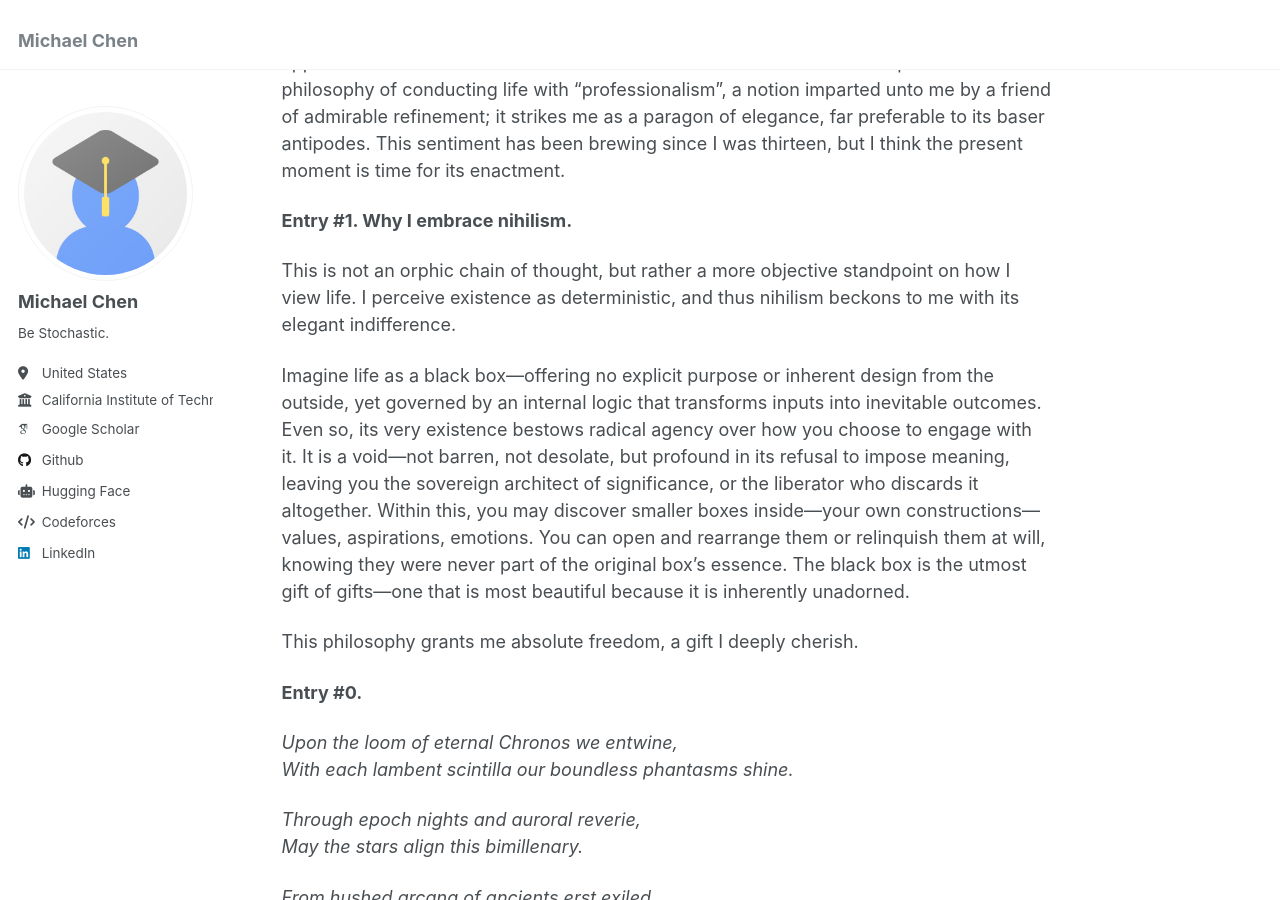
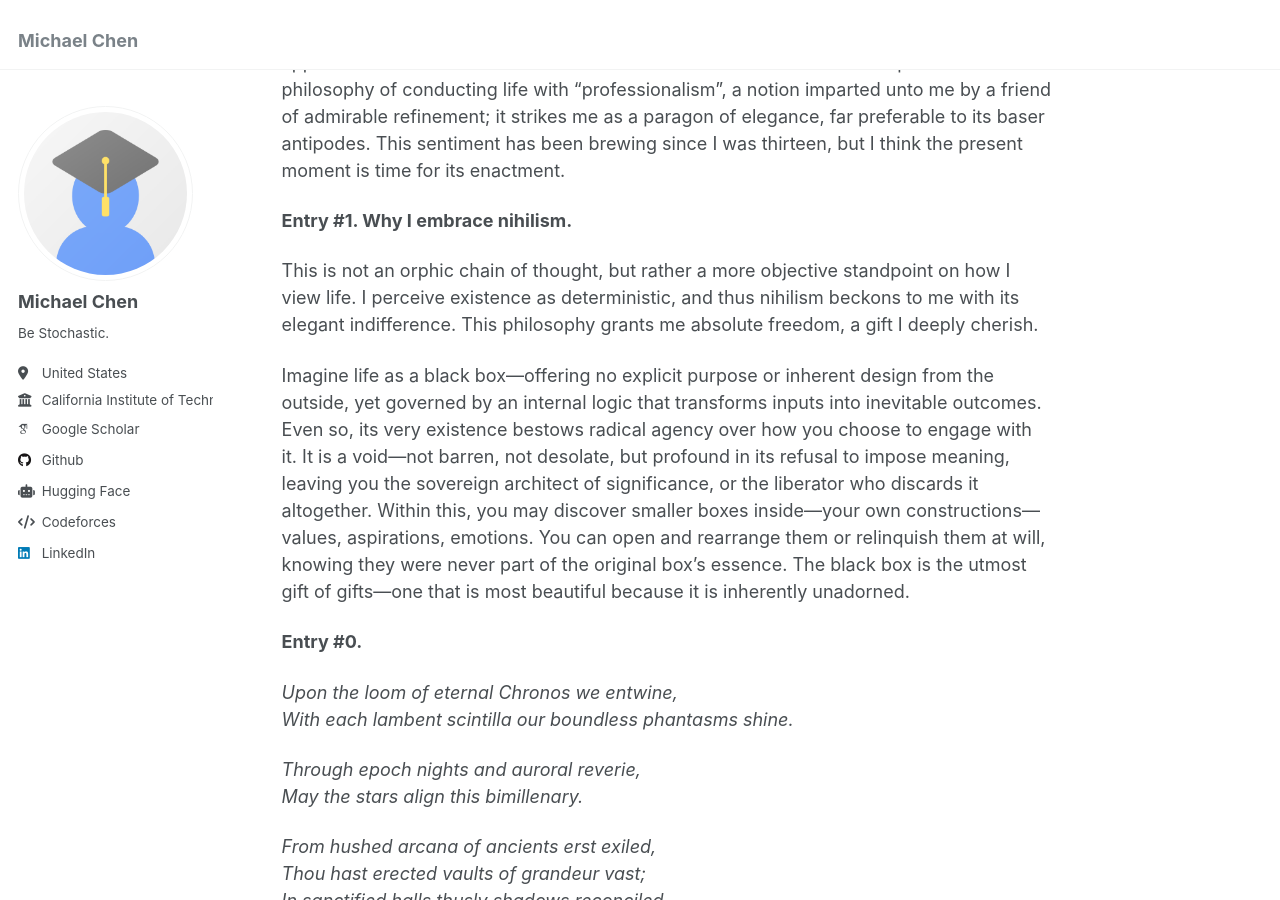
Before and after one commit to math-ysics/math-ysics.github.io, a Jekyll site: the page built from _pages/stochastic.md, in a window 1280 px wide and 900 px high, scrolled down 905 px. Built offline with Jekyll 4.4.1, drawn with Linux system fonts in a browser that asks for light colours; some web fonts are replaced.

```diff
--- a/_pages/stochastic.md
+++ b/_pages/stochastic.md
@@ -38,11 +38,9 @@ I find it a matter of scarce interest, and thus I refrain from its mention unles
 
 **Entry #1. Why I embrace nihilism.**
 
-This is not an orphic chain of thought, but rather a more objective standpoint on how I view life. I perceive existence as deterministic, and thus nihilism beckons to me with its elegant indifference.
+This is not an orphic chain of thought, but rather a more objective standpoint on how I view life. I perceive existence as deterministic, and thus nihilism beckons to me with its elegant indifference. This philosophy grants me absolute freedom, a gift I deeply cherish.
 
 Imagine life as a black box—offering no explicit purpose or inherent design from the outside, yet governed by an internal logic that transforms inputs into inevitable outcomes. Even so, its very existence bestows radical agency over how you choose to engage with it. It is a void—not barren, not desolate, but profound in its refusal to impose meaning, leaving you the sovereign architect of significance, or the liberator who discards it altogether. Within this, you may discover smaller boxes inside—your own constructions—values, aspirations, emotions. You can open and rearrange them or relinquish them at will, knowing they were never part of the original box’s essence. The black box is the utmost gift of gifts—one that is most beautiful because it is inherently unadorned.
-
-This philosophy grants me absolute freedom, a gift I deeply cherish.
 
 **Entry #0.**
 
```
